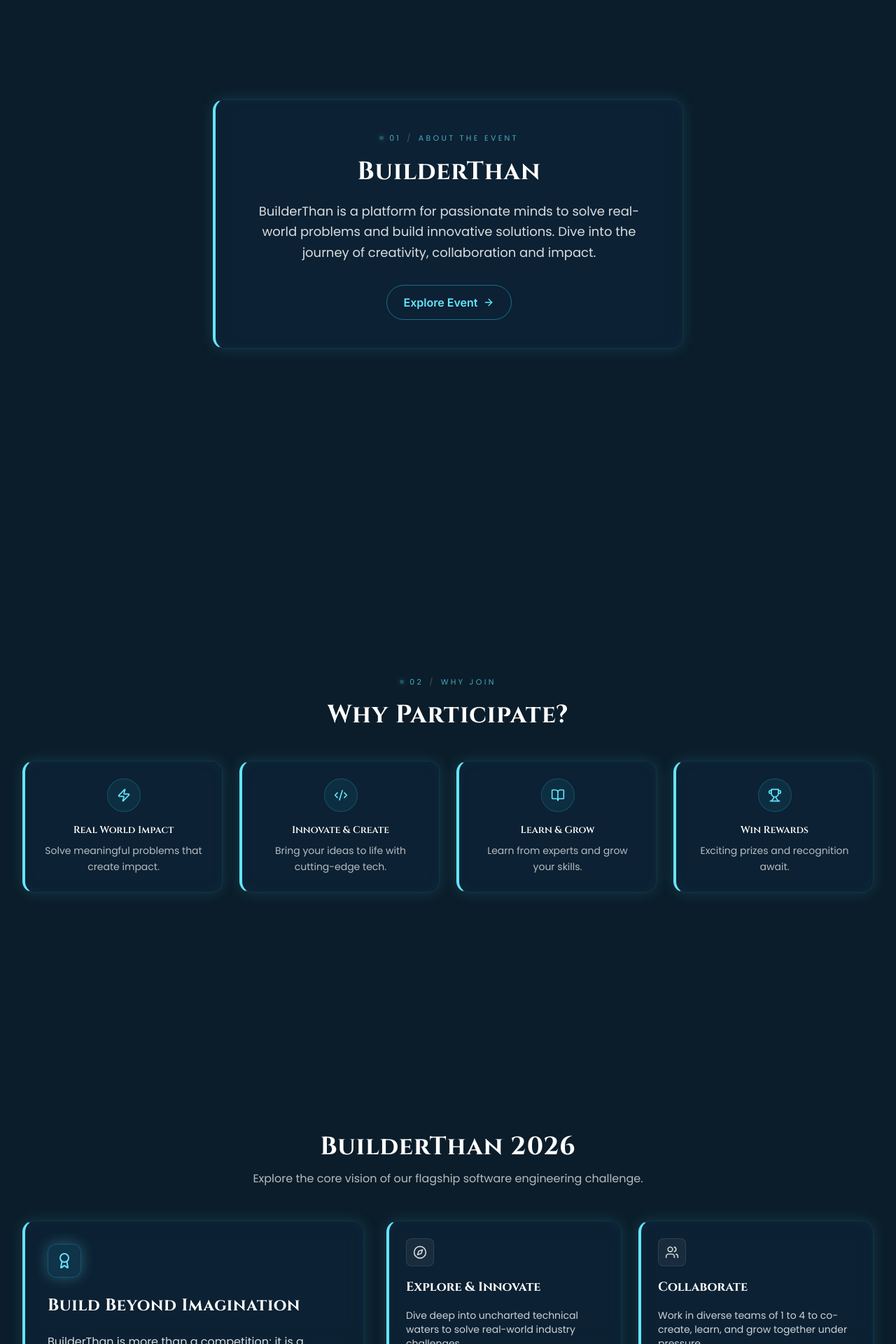
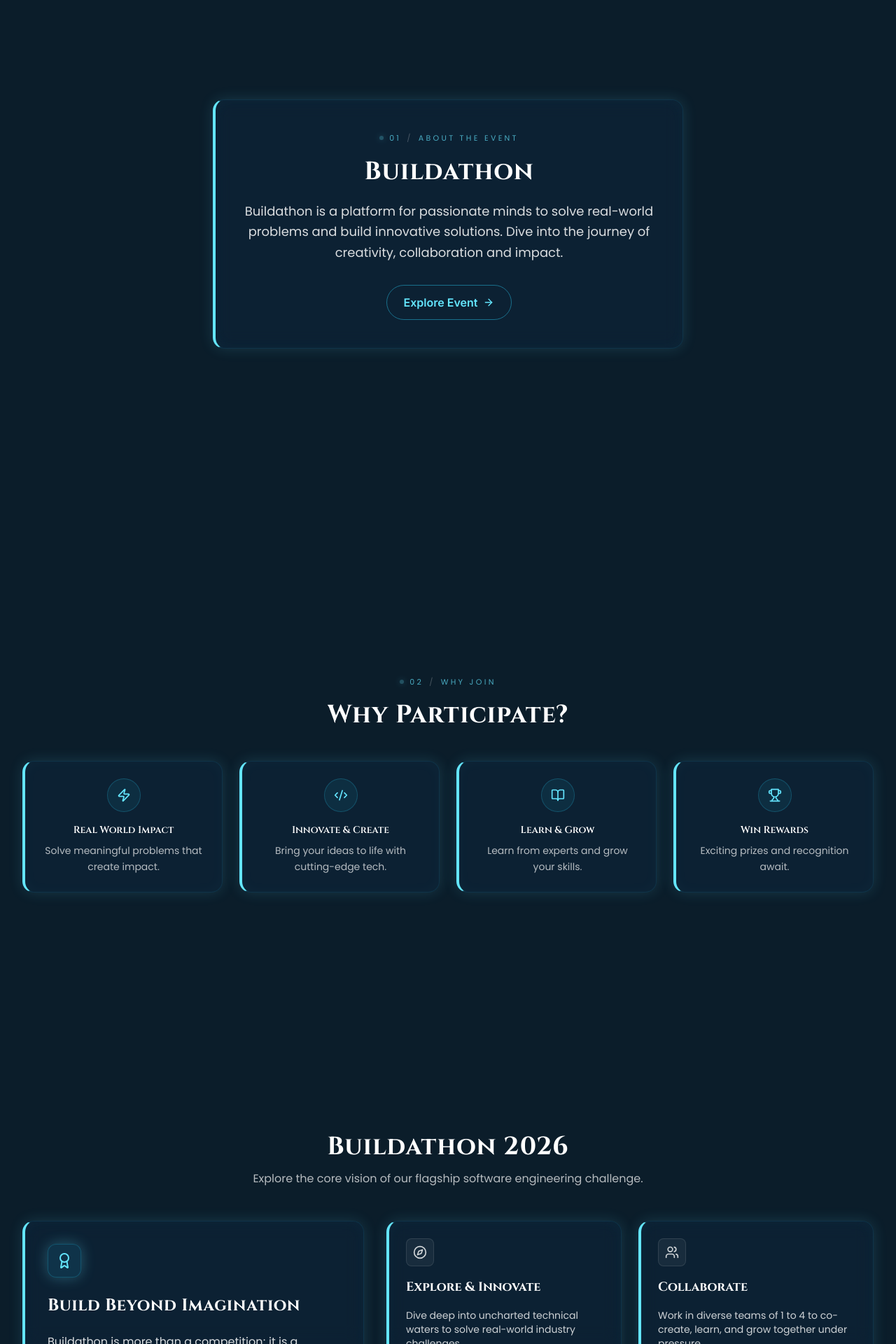
Before and after one commit to ASE-NSBM/PANDORA-Buildathon-Web, a Next.js app: page / in a window 1280 px wide. Shown: the part 880-2800 px from the top of the page at 70% size. Built offline with nearby package versions, Linux system fonts and the light colour scheme.

Commit message:
feat: update event name from BuilderThan to Buildathon across all components for consistency

```diff
--- a/app/about-event/page.tsx
+++ b/app/about-event/page.tsx
@@ -29,7 +29,7 @@ export default function AboutEventPage() {
           </h1>
 
           <p className="font-poppins text-white/60 max-w-xl mx-auto">
-            Everything you need to know about BuilderThan 2026.
+            Everything you need to know about Buildathon 2026.
           </p>
         </div>
       </section>
--- a/app/about-organizer/page.tsx
+++ b/app/about-organizer/page.tsx
@@ -29,7 +29,7 @@ export default function AboutOrganizerPage() {
           </p>
           <h1 className="section-heading text-4xl sm:text-5xl md:text-6xl mb-4">About the Organizer</h1>
           <p className="font-poppins text-white/60 max-w-xl mx-auto">
-            BuilderThan is proudly organized by the Association of Software Engineering (ASE) Club under Pandora.
+            Buildathon is proudly organized by the Association of Software Engineering (ASE) Club under Pandora.
           </p>
         </div>
       </section>
@@ -87,7 +87,7 @@ export default function AboutOrganizerPage() {
               <h3 className="font-display font-bold text-bright-cyan text-xl mb-4">Mission</h3>
               <p className="font-poppins text-white/60 leading-relaxed">
                 To create an inclusive community that bridges academia and industry through meaningful
-                events, workshops, and competitions like BuilderThan.
+                events, workshops, and competitions like Buildathon.
               </p>
             </div>
           </div>
--- a/app/globals.css
+++ b/app/globals.css
@@ -130,7 +130,7 @@ body {
     @apply border border-bio-cyan/60 text-bright-cyan font-inter font-semibold px-6 py-3 rounded-full
            hover:bg-bio-cyan/10 hover:border-bright-cyan hover:shadow-cyan-glow transition-all duration-300 cursor-pointer;
   }
-  /* Gradient display lettering, e.g. the BUILDERTHON hero title */
+  /* Gradient display lettering, e.g. the BUILDATHON hero title */
   .text-gradient-cyan {
     @apply bg-gradient-to-b from-ice-blue via-bright-cyan to-aqua-blue bg-clip-text text-transparent;
   }
--- a/app/layout.tsx
+++ b/app/layout.tsx
@@ -27,12 +27,12 @@ const inter = Inter({
 })
 
 export const metadata: Metadata = {
-  title: 'BuilderThan 2026 | Pandora – ASE Club',
+  title: 'Buildathon 2026 | Pandora – ASE Club',
   description:
-    'BuilderThan: Build Beyond Imagination. A competitive challenge for innovators, dreamers and builders. 5th August 2026, NSBM Green University.',
-  keywords: ['BuilderThan', 'Pandora', 'ASE Club', 'hackathon', 'competition', 'Sri Lanka'],
+    'Buildathon: Build Beyond Imagination. A competitive challenge for innovators, dreamers and builders. 5th August 2026, NSBM Green University.',
+  keywords: ['Buildathon', 'Pandora', 'ASE Club', 'hackathon', 'competition', 'Sri Lanka'],
   openGraph: {
-    title: 'BuilderThan 2026 | Pandora – ASE Club',
+    title: 'Buildathon 2026 | Pandora – ASE Club',
     description: 'A competitive challenge for innovators, dreamers and builders.',
     type: 'website',
   },
--- a/app/page.tsx
+++ b/app/page.tsx
@@ -67,7 +67,7 @@ export default function HomePage() {
             />
             <h1 className="font-display font-bold text-[clamp(2rem,7.5vw,6rem)] mb-4 tracking-wider leading-none drop-shadow-[0_0_45px_rgba(100,230,255,0.35)]">
               <TypewriterText
-                words={['BUILDERTHON']}
+                words={['BUILDATHON']}
                 typingMs={110}
                 holdMs={3500}
                 className="text-gradient-cyan"
@@ -114,10 +114,10 @@ export default function HomePage() {
               <SectionIndex n="01" label="About the Event" />
             </div>
             <h2 className="section-heading mb-6">
-              <DiaTextReveal text="BuilderThan" colors={REVEAL_COLORS} textColor="#FFFFFF" />
+              <DiaTextReveal text="Buildathon" colors={REVEAL_COLORS} textColor="#FFFFFF" />
             </h2>
             <p className="font-poppins text-white/85 leading-relaxed text-lg mb-8">
-              BuilderThan is a platform for passionate minds to solve real-world problems and build
+              Buildathon is a platform for passionate minds to solve real-world problems and build
               innovative solutions. Dive into the journey of creativity, collaboration and impact.
             </p>
             <Link href="/about-event" className="btn-outline focus-ring inline-flex items-center gap-2 group">
@@ -165,7 +165,7 @@ export default function HomePage() {
               <SectionIndex n="03" label="Ready to Build?" />
             </div>
             <h2 className="font-display font-bold text-4xl md:text-6xl text-white mb-6 glow-text-cyan">
-              <DiaTextReveal text="Join BuilderThan 2026" colors={REVEAL_COLORS} textColor="#FFFFFF" />
+              <DiaTextReveal text="Join Buildathon 2026" colors={REVEAL_COLORS} textColor="#FFFFFF" />
             </h2>
             <p className="font-poppins text-white/80 max-w-xl mx-auto mb-10 text-lg">
               Secure your team&apos;s spot before registration closes.
@@ -181,7 +181,7 @@ export default function HomePage() {
         <section id="register" className="scroll-mt-20 px-4 sm:px-6 lg:px-8">
           <Reveal className="max-w-5xl mx-auto text-center pt-8">
             <div className="flex justify-center mb-4">
-              <SectionIndex n="04" label="Join BuilderThan 2026" />
+              <SectionIndex n="04" label="Join Buildathon 2026" />
             </div>
             <h2 className="section-heading text-4xl md:text-5xl mb-4">
               <DiaTextReveal text="Assemble Your Crew" colors={REVEAL_COLORS} textColor="#FFFFFF" />
--- a/app/register/page.tsx
+++ b/app/register/page.tsx
@@ -8,7 +8,7 @@ export default function RegisterPage() {
         <video src="/vids/clip4.mp4" autoPlay muted loop playsInline className="absolute inset-0 w-full h-full object-cover" />
         <div className="absolute inset-0 bg-deep-ocean/72" />
         <div className="relative z-10 w-full max-w-7xl mx-auto px-4 text-center">
-          <p className="font-display text-bright-cyan text-xs tracking-[0.3em] uppercase mb-4">Join BuilderThan 2026</p>
+          <p className="font-display text-bright-cyan text-xs tracking-[0.3em] uppercase mb-4">Join Buildathon 2026</p>
           <h1 className="section-heading text-4xl sm:text-5xl md:text-6xl mb-4">Assemble Your Crew</h1>
           <p className="font-poppins text-white/50 max-w-lg mx-auto">
             Name your team, choose your crew size, and fill in every member&apos;s details to secure your spot.
--- a/components/EventContent.tsx
+++ b/components/EventContent.tsx
@@ -113,7 +113,7 @@ const SPECIAL_AWARDS = [
 
 const FAQS = [
   {
-    q: 'Who is eligible to participate in BuilderThan 2026?',
+    q: 'Who is eligible to participate in Buildathon 2026?',
     a: 'Any undergraduate student currently enrolled in a recognized university or higher education institution is eligible. Teams can consist of members from different departments or universities, as long as everyone is an undergraduate.'
   },
   {
@@ -139,7 +139,7 @@ const FAQS = [
 ]
 
 /**
- * The full BuilderThan event body — Overview, Eligibility & Rules, Timeline &
+ * The full Buildathon event body — Overview, Eligibility & Rules, Timeline &
  * Schedule, Prizes and FAQ. Shared by the About Event page and the home page.
  * Background-neutral so it adapts to whichever page renders it.
  */
@@ -178,7 +178,7 @@ export default function EventContent() {
       <section id="overview" className="scroll-mt-24 space-y-12">
         <div className="text-center max-w-2xl mx-auto">
           <h2 className="section-heading text-4xl mb-4">
-            <DiaTextReveal text="BuilderThan 2026" colors={REVEAL_COLORS} textColor="#FFFFFF" />
+            <DiaTextReveal text="Buildathon 2026" colors={REVEAL_COLORS} textColor="#FFFFFF" />
           </h2>
           <p className="font-poppins text-white/70 text-sm md:text-base">
             Explore the core vision of our flagship software engineering challenge.
@@ -197,7 +197,7 @@ export default function EventContent() {
                 Build Beyond Imagination
               </h3>
               <p className="font-poppins text-xs md:text-sm lg:text-base text-white/85 leading-relaxed">
-                BuilderThan is more than a competition; it is a collaborative platform designed to test the limits
+                Buildathon is more than a competition; it is a collaborative platform designed to test the limits
                 of your technical prowess and product thinking. In partnership with Pandora, the ASE Club hosts
                 undergraduates from across the region to tackle modern, complex industry problems.
               </p>
--- a/components/ui/AnimatedTestimonials.tsx
+++ b/components/ui/AnimatedTestimonials.tsx
@@ -50,7 +50,7 @@ export default function AnimatedTestimonials({ members }: { members: CommitteeMe
   }
 
   const active = members[index]
-  const blurb = `${active.role} at the ${active.org ?? 'Association of Software Engineering'}, helping bring BuilderThon 2026 to life at NSBM Green University.`
+  const blurb = `${active.role} at the ${active.org ?? 'Association of Software Engineering'}, helping bring Buildathon 2026 to life at NSBM Green University.`
 
   return (
     <div
--- a/components/ui/ScrollScrubBackground.tsx
+++ b/components/ui/ScrollScrubBackground.tsx
@@ -26,6 +26,23 @@ export default function ScrollScrubBackground({
   useEffect(() => {
     const video = videoRef.current
     if (!video) return
+
+    // iOS/mobile Safari won't paint frames of a paused <video> that is only
+    // scrubbed via currentTime (it renders a frame only once playback starts),
+    // so the scroll-scrub background shows up blank on iPhone. On touch devices
+    // (and when reduced-motion is requested) fall back to a normal muted,
+    // looping autoplay background so the video actually displays.
+    const coarsePointer = window.matchMedia('(pointer: coarse)').matches
+    const reduceMotion = window.matchMedia('(prefers-reduced-motion: reduce)').matches
+
+    if (coarsePointer || reduceMotion) {
+      video.muted = true
+      video.loop = true
+      video.autoplay = true
+      const played = video.play()
+      if (played && typeof played.catch === 'function') played.catch(() => {})
+      return
+    }
 
     video.pause()
 
```
